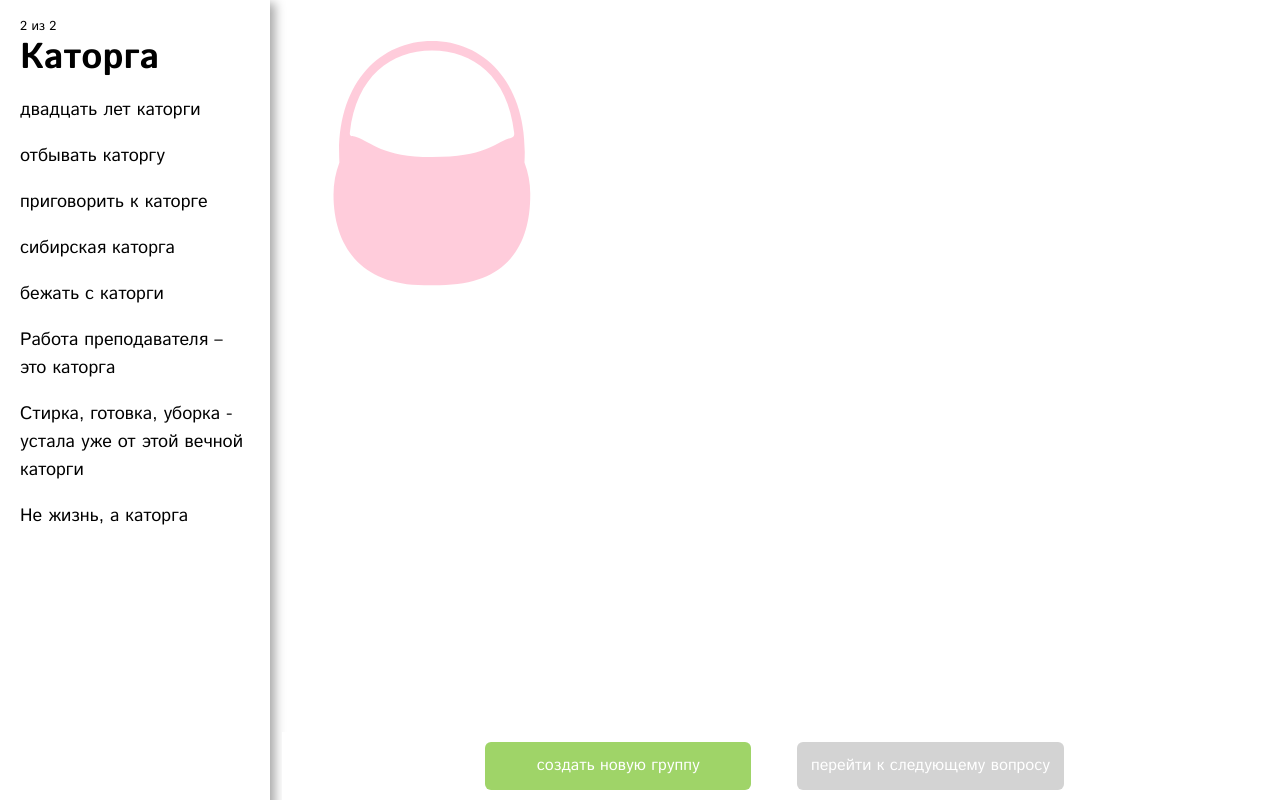
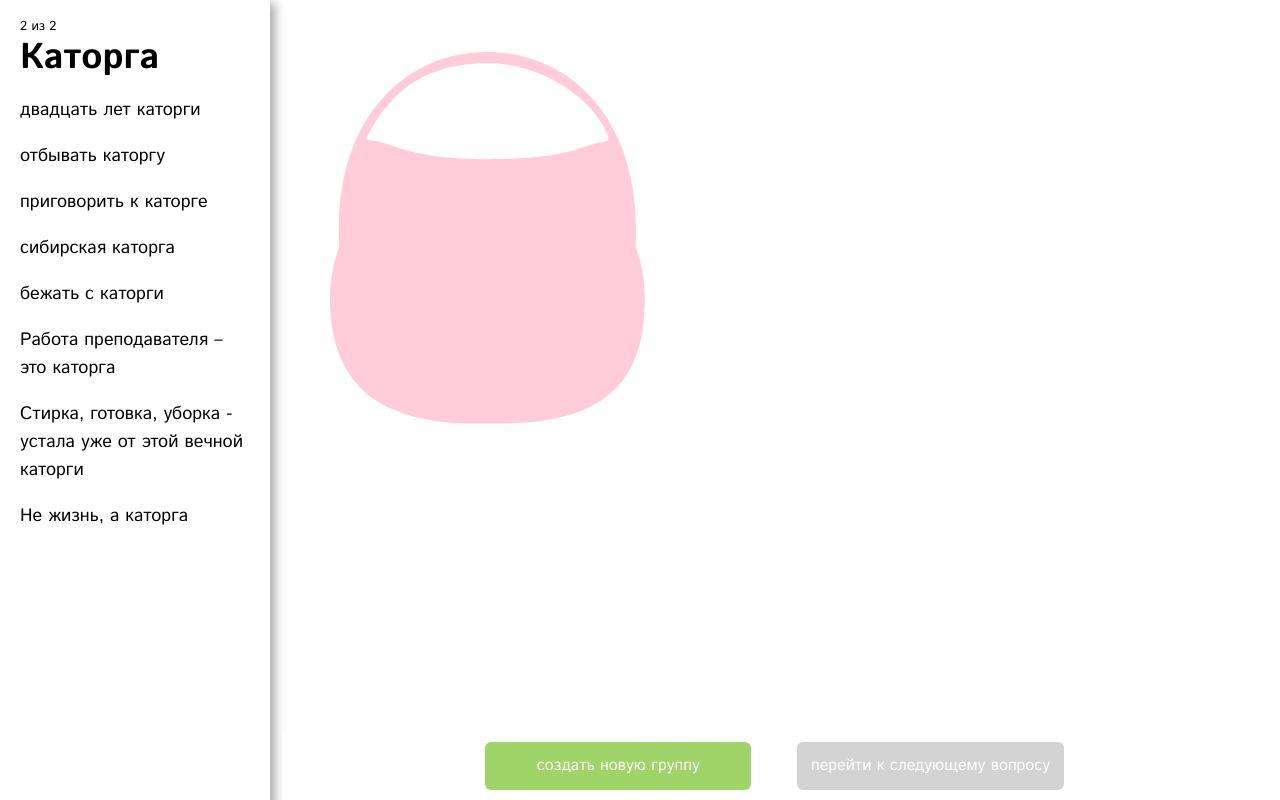
Before and after one commit to lopuhin/sense-grouping-survey, a Django app: page /group/00000000-0000-0000-0000-000000000001/ in a window 1280 px wide. Run offline with Django 3.2, Linux system fonts and the light colour scheme; data comes from the database, SQL or seed files in the repository; tables that the repository leaves empty hold one stand-in row (values such as "Sample post"); some libraries are stand-ins or nearby versions.

Commit message:
Update new design (from 15.09.2016)

```diff
--- a/survey/static/survey/css/group.css
+++ b/survey/static/survey/css/group.css
@@ -16,28 +16,33 @@ span {
   display: table;
 
 }
-.groups{
-  padding: 10px;
-  min-width: 150px;
-  min-height: 150px;
+.groups {
+  padding: 65px 0 0 0;
+  margin: 20px;
+  min-width: 350px;
+  min-height: 350px;
+  display: inline-block;
   background-image: url("/static/survey/img/iconbasket.svg");
+  background-repeat: no-repeat;
+  background-size: 110% 100%;
   background-position: center;
-  background-size: contain;
-  display: inline-block;
-  border-radius: 50%;
-
+  position: relative;
 }
 .user_group{
-  padding: 110px 50px 15px;
-  min-width: 100px;
-  min-height: 100px;
-  margin: 30px;
+  min-width: 100%;
+  min-height: 50%;
+  text-align: center;
+  position: absolute;
+  bottom: 13%;
+  margin: 0 auto;
 }
 .user_group .drag{
-  margin: 0 auto;
-  font-size: 15px;
+  margin: 10px auto;
+  font-size: 14px;
+  line-height: 18px;
+  max-width: 70%;
 }
-.inline, #section, #groups, .user_group{
+.inline, #section, #groups{
   display: inline-block;
   vertical-align: top;
 }
--- a/survey/static/survey/js/group.js
+++ b/survey/static/survey/js/group.js
@@ -120,10 +120,18 @@ function ctxDragDrop(ev) {
 
 function set_circle_size(id) {
     var group = $('#' + id).parent();
+    var k = group.parent();
+
     var width = group.width();
     var height = group.height();
-    if (width < height && group.hasClass('user_group')) {
-        group.css('width',height)
+    var hp = height/100*10 + height;
+    var wp = width/100*10 + width;
+
+    if (width<height && group.hasClass('user_group')) {
+        k.css('width',hp)
+    }
+    if (width>height && group.hasClass('user_group')) {
+        k.css('height',wp )
     }
 }
 
```
Also changed, not shown: survey/static/survey/img/iconbasket.svg.
